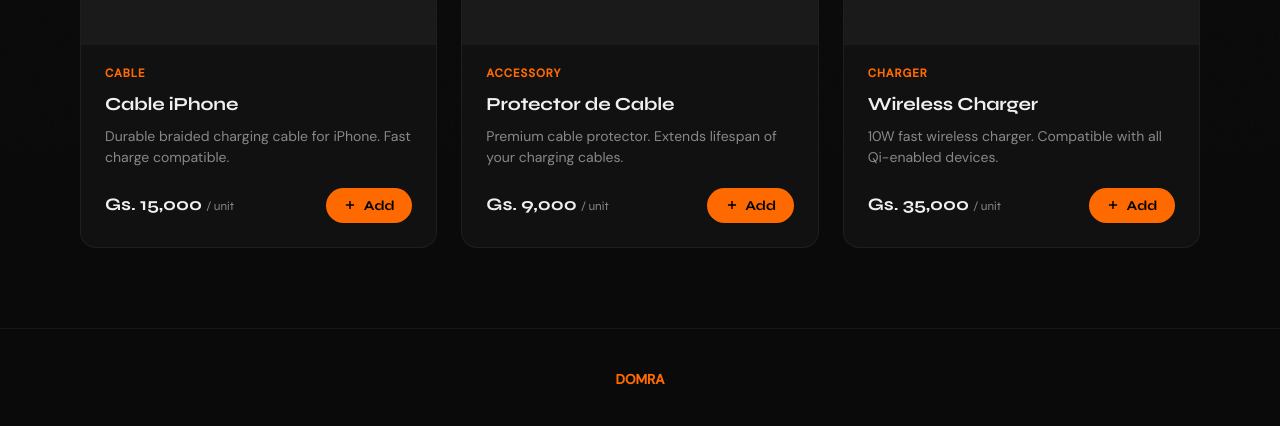
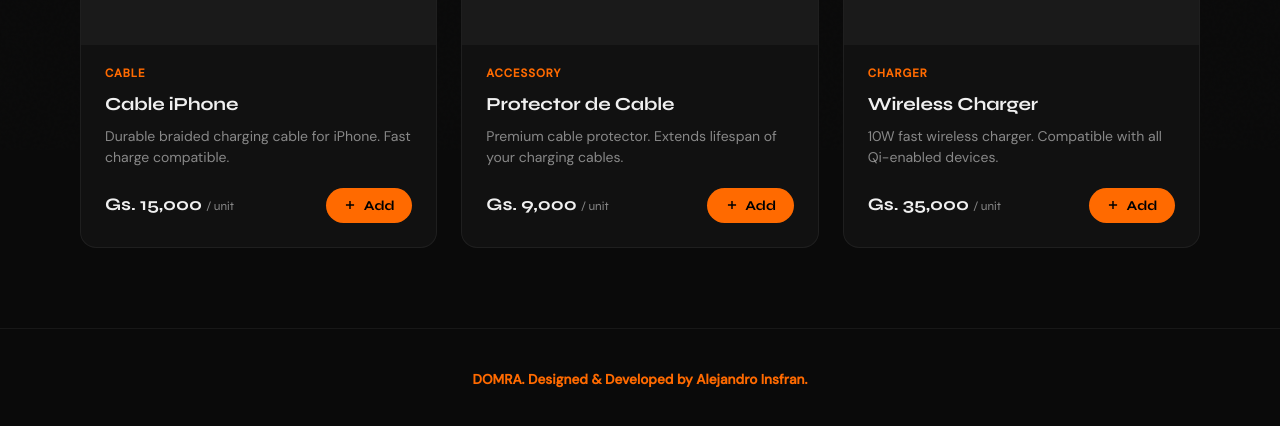
Before and after one commit to ale13211/domra-ecommerce, a plain HTML site: page index.html in a window 1280 px wide. Shown: the part 650-1076 px from the top of the page. Drawn offline with Linux system fonts and the light colour scheme.

Commit message:
Update index.html

```diff
--- a/index.html
+++ b/index.html
@@ -355,7 +355,7 @@ footer strong { color:var(--orange); }
   <span id="toastMsg">Added to cart</span>
 </div>
 
-<footer><strong>DOMRA</strong></footer>
+<footer><strong>DOMRA. Designed & Developed by Alejandro Insfran.</strong></footer>
 <script>
 const products = [
   { id:1, name:"Cable iPhone", desc:"Durable braided charging cable for iPhone. Fast charge compatible.", category:"Cable", price:15000, emoji:"🔌" },
```
